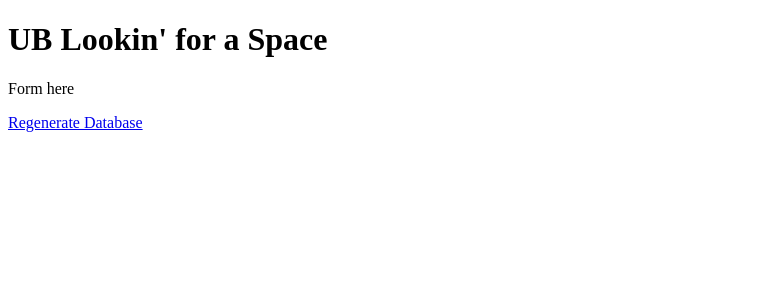
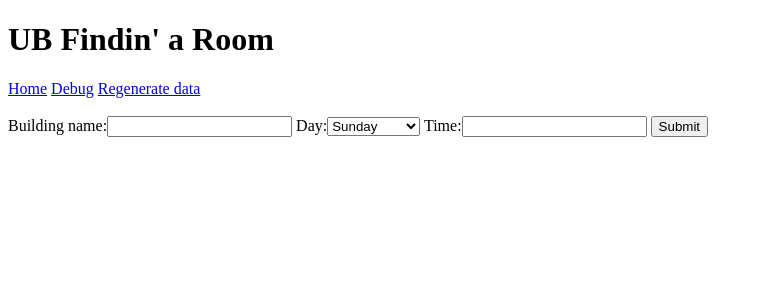
Before and after one commit to UB-Hacking-2021/university-room-finder, a Django app: page / in a window 1280 px wide. Shown: the top 300 px of the page, without its empty margins (0-763 px from the left). Run offline with Django 3.2, Linux system fonts and the light colour scheme.

Commit message:
Created form

```diff
--- /dev/null
+++ b/urf/forms.py
@@ -0,0 +1,16 @@
+from django import forms
+
+
+class MainForm(forms.Form):
+    building_name = forms.CharField(label='Building name', max_length=100)
+    day_options = (
+        ("sunday", "Sunday"),
+        ("monday", "Monday"),
+        ("tuesday", "Tuesday"),
+        ("wednesday", "Wednesday"),
+        ("thursday", "Thursday"),
+        ("friday", "Friday"),
+        ("saturday", "Saturday"),
+    )
+    day = forms.ChoiceField(widget=forms.Select, choices=day_options)
+    time = forms.TimeField()
--- a/urf/templates/urf/index.html
+++ b/urf/templates/urf/index.html
@@ -2,21 +2,31 @@
 <html lang="en">
 <head>
     <meta charset="UTF-8">
-    <title>TODO TITLE PAGE</title>
+    <title>UB Findin' a Room</title>
     {%  load static %}
     <link rel="stylesheet" type="text/css" href="{% static 'style.css' %}">
 </head>
 <body>
 
-<h1>UB Lookin' for a Space</h1>
-<p>Form here</p>
+<h1>UB Findin' a Room</h1>
 
-{#{% if data %}#}
-{{ data }}
-{#{% endif %}#}
+<a href="{% url 'index' %}">Home</a>
+<a href="{% url 'debug' %}">Debug</a>
+<a href="{% url 'regenerate' %}">Regenerate data</a>
 
+<br>
+<br>
 
-<p><a href="{% url 'regenerate' %}">Regenerate Database</a></p>
+<form action="/" method="post">
+    {% csrf_token %}
+    {{ data.form }}
+    <input type="submit" value="Submit">
+</form>
+
+{% if data.results %}
+{{ data.results }}
+{% endif %}
+
 
 </body>
 </html>
--- a/urf/views.py
+++ b/urf/views.py
@@ -1,10 +1,24 @@
 from django.shortcuts import render
 from urf import regeneration
 from .models import Course, Room
+from .forms import MainForm
 
 
 def index(request):
-    return render(request, "urf/index.html")
+    results_to_show = []  # Results to show the user
+    if request.method == "POST":
+        form = MainForm(request.POST)
+        if form.is_valid():
+            # process form
+            results_to_show = [form.cleaned_data["building_name"],
+                               form.cleaned_data["day"],
+                               form.cleaned_data["time"],
+                               ]
+    else:
+        form = MainForm()
+
+    data = {"test": "test string", "form": form, "results": results_to_show}
+    return render(request, "urf/index.html", {"data": data})
 
 
 def results(request):
```
